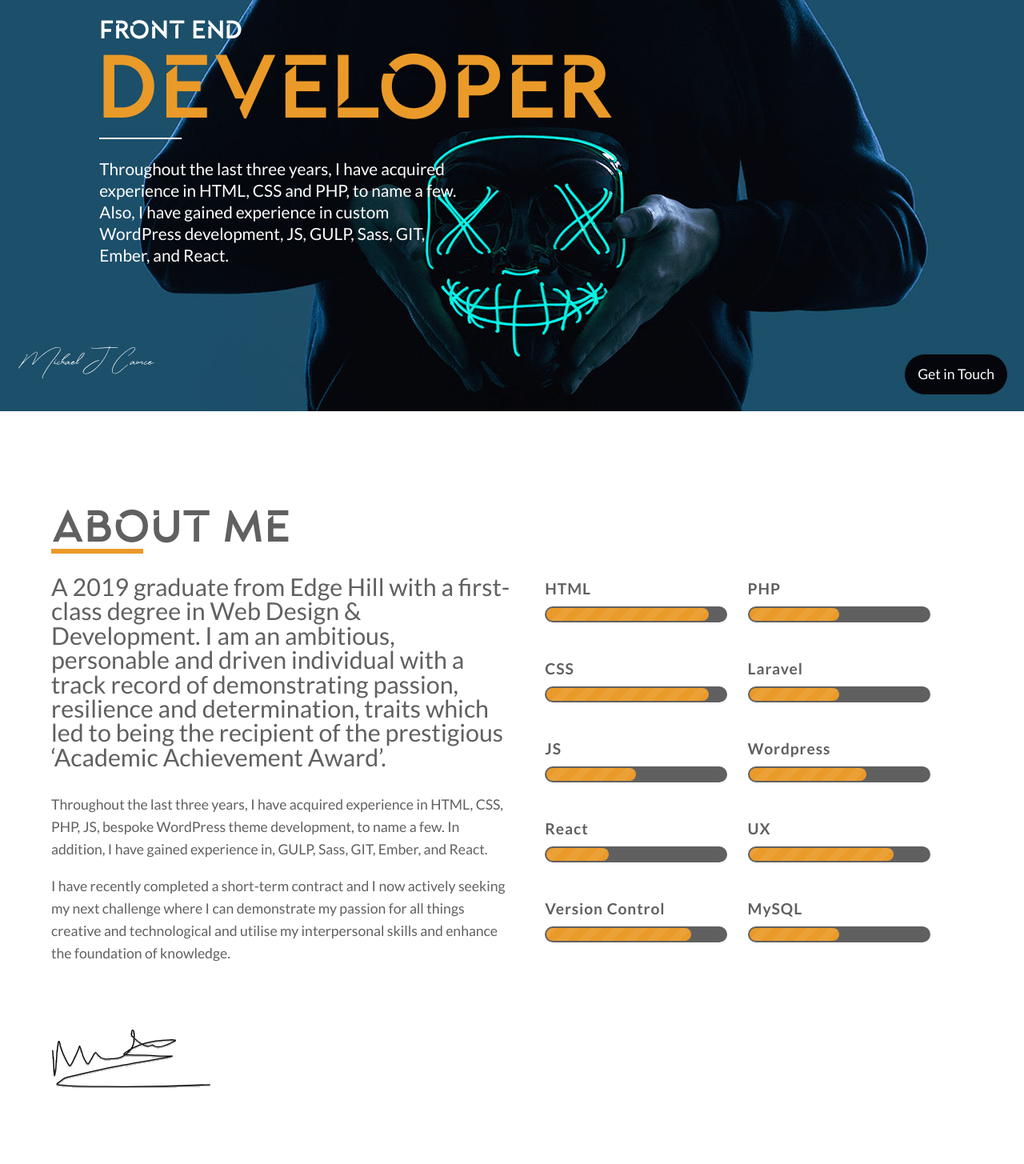
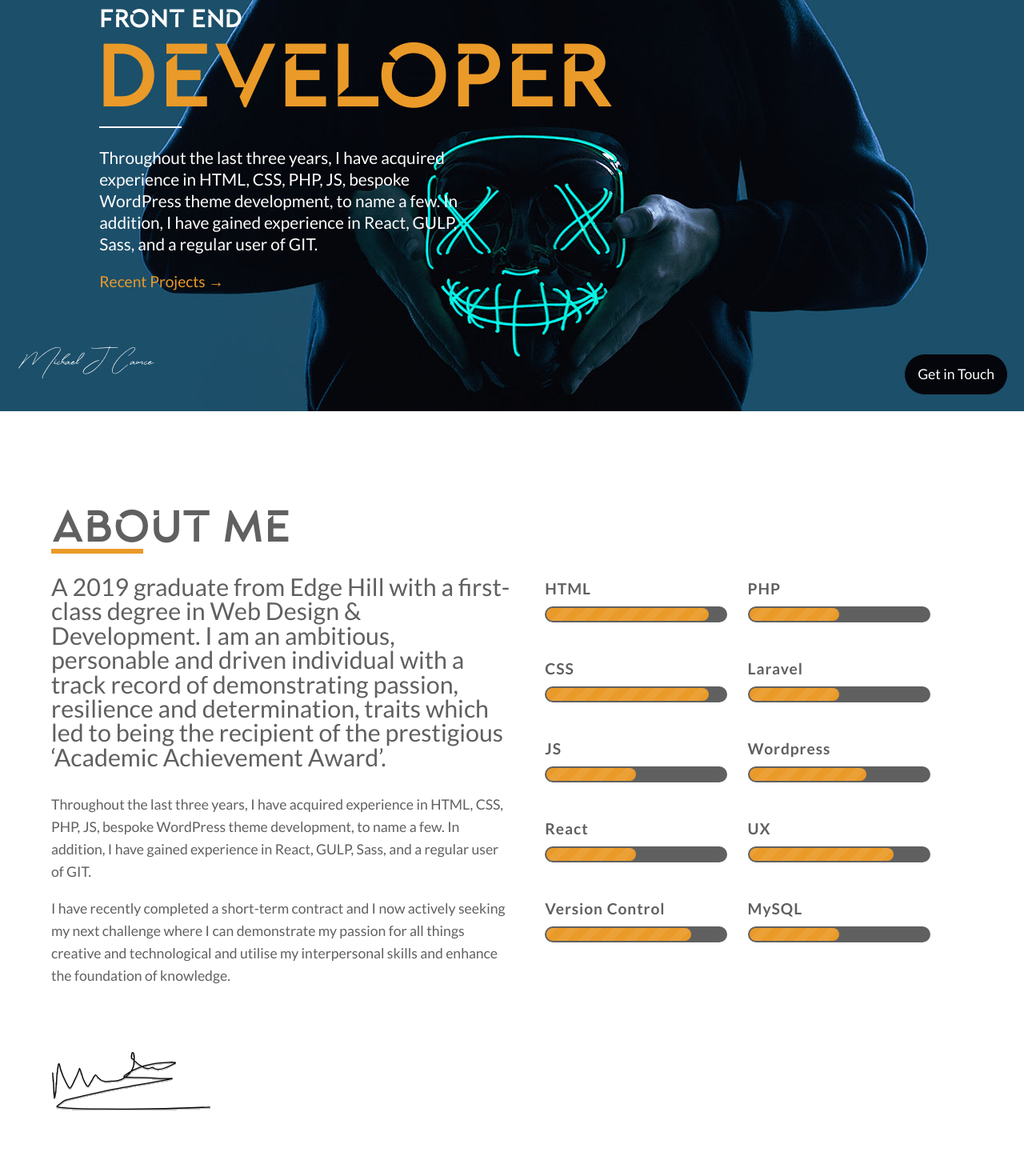
Before and after one commit to michaelcaunce/portfolio, a website: page index.html in a window 1280 px wide. Shown: the part 286-1741 px from the top of the page at 80% size. Drawn offline with nearby package versions, Linux system fonts and the light colour scheme.

Commit message:
New link added to the hero

```diff
--- a/index.html
+++ b/index.html
@@ -77,7 +77,8 @@
         <!-- Contatiner for the content -->
         <div class="hero__content">
           <h2 class="hero__content--title">Front End<br><span class="hero__content--title--sub">Developer</span></h2>
-          <p class="hero__content--text">Throughout the last three years, I have acquired experience in HTML, CSS and PHP, to name a few. Also, I have gained experience in custom WordPress development, JS, GULP, Sass, GIT, Ember, and React. </p>
+          <p class="hero__content--text">Throughout the last three years, I have acquired experience in HTML, CSS, PHP, JS, bespoke WordPress theme development, to name a few. In addition, I have gained experience in React, GULP, Sass, and a regular user of GIT.</p>
+          <a href="#portfolio" class="hero__content--btn">Recent Projects &rarr;</a>
         </div>
         <div class="hero__footer">
           <p>Michael J Caunce</p>
@@ -120,7 +121,7 @@
         <!-- <h2 class="about__section--sub">Designer/Developer</h2> -->
         <div class="about__section--text">
           <p class="large-text">A 2019 graduate from Edge Hill with a first-class degree in Web Design & Development. I am an ambitious, personable and driven individual with a track record of demonstrating passion, resilience and determination, traits which led to being the recipient of the prestigious ‘Academic Achievement Award’.</p>
-          <p>Throughout the last three years, I have acquired experience in HTML, CSS, PHP, JS, bespoke WordPress theme development, to name a few. In addition, I have gained experience in, GULP, Sass, GIT, Ember, and React. </p>
+          <p>Throughout the last three years, I have acquired experience in HTML, CSS, PHP, JS, bespoke WordPress theme development, to name a few. In addition, I have gained experience in React, GULP, Sass, and a regular user of GIT.</p>
           <p>I have recently completed a short-term contract and I now actively seeking my next challenge where I can demonstrate my passion for all things creative and technological and utilise my interpersonal skills and enhance the foundation of knowledge.</p>
           <svg width="200" height="200" viewBox="0 0 786 292" fill="none" xmlns="http://www.w3.org/2000/svg">
             <g filter="url(#filter0_d)">
@@ -147,7 +148,7 @@
               <li class="skills__list--item" aria-label="elite">HTML</li>
               <li class="skills__list--item" aria-label="elite">CSS</li>
               <li class="skills__list--item" aria-label="average">JS</li>
-              <li class="skills__list--item" aria-label="improve">React</li>
+              <li class="skills__list--item" aria-label="average">React</li>
               <li class="skills__list--item" aria-label="advanced">Version Control</li>
           </div>
 
--- a/js/scroll.js
+++ b/js/scroll.js
@@ -15,6 +15,7 @@ sr.reveal(".hero--img", { origin: "top", delay: 600, distance: "500px" })
 sr.reveal(".hero__content--title", { origin: "left", delay: 600 })
 sr.reveal(".hero__footer", { origin: "left", delay: 1000 })
 sr.reveal(".hero__content--text", { origin: "right", delay: 1200 })
+sr.reveal(".hero__content--btn", { origin: "right", delay: 1800 })
 sr.reveal(".hero--text", { origin: "right", delay: 1200 })
 sr.reveal(".social__btn", { origin: "right", delay: 1400 })
 
--- a/scss/partials/_hero.scss
+++ b/scss/partials/_hero.scss
@@ -79,6 +79,18 @@
         margin-top: 2rem;
       }
     }
+
+    &--btn {
+      &:link,
+      &:visited {
+        @include sans-serif($fs: 1.2rem, $color: $accent, $ff: $ff-main, $ls: 0);
+        text-decoration: none;
+      }
+
+      &:hover {
+        color: $white;
+      }
+    }
   }
 }
 
```
Also changed, not shown: css/main.css.
